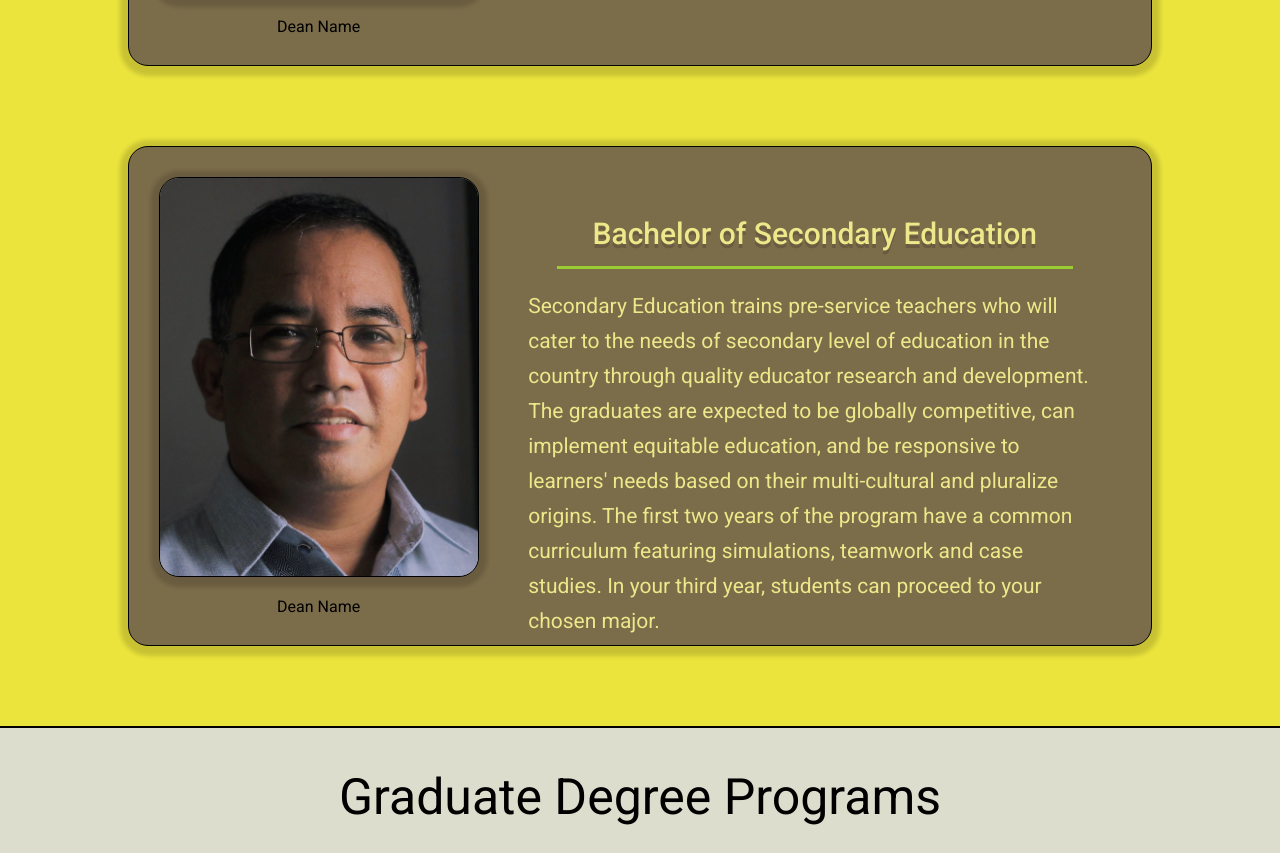
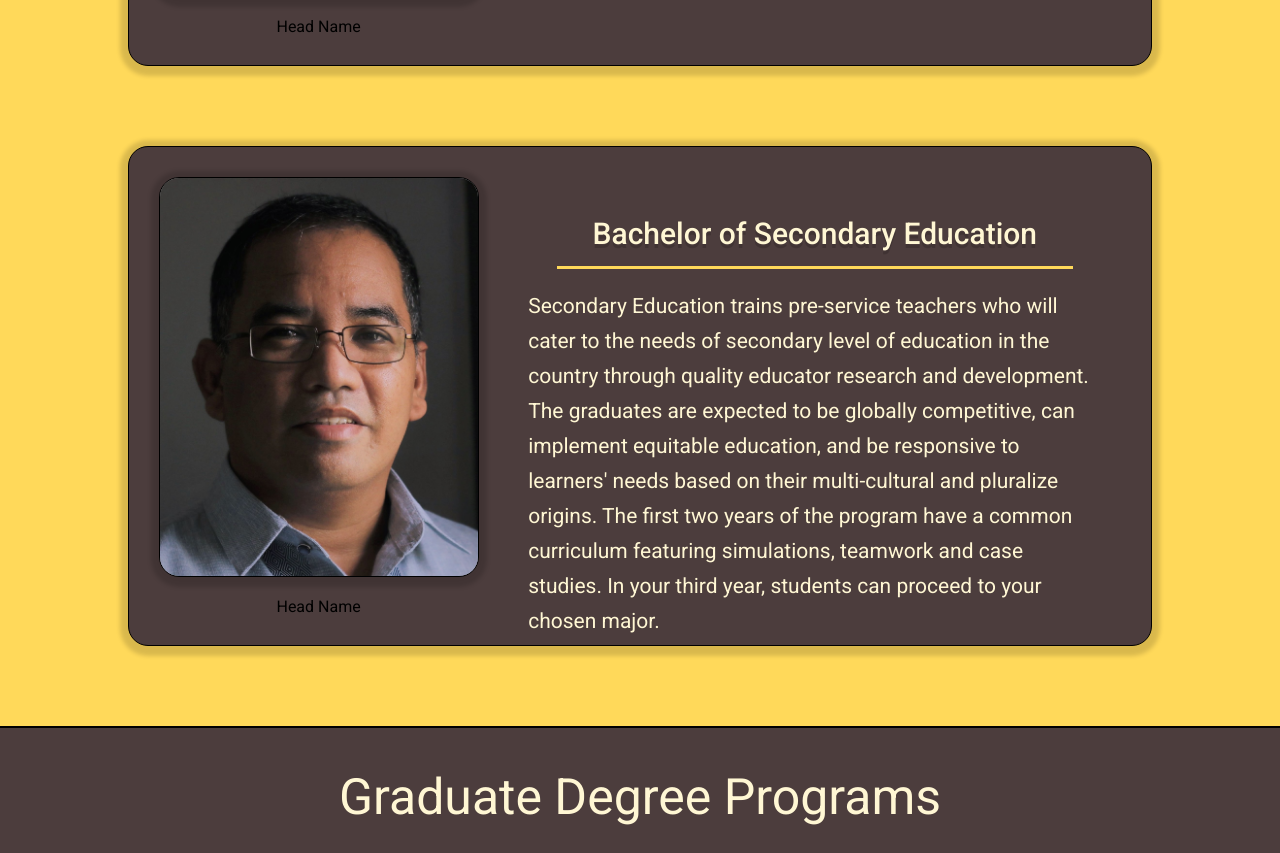
Before and after one commit to Crumunt/final-project-intech, a plain HTML site: page Lorenz INTECH PROJECT/redo/courses-offered.html in a window 1280 px wide. Shown: the part 1947-2800 px from the top of the page. Drawn offline with Linux system fonts and the light colour scheme.

Commit message:
CHANGED STYLES IN COURSES OFFERED SECTION

```diff
--- a/Lorenz INTECH PROJECT/redo/course-offered.css
+++ b/Lorenz INTECH PROJECT/redo/course-offered.css
@@ -1,5 +1,9 @@
 @import url(landing-page.css);
 @import url("https://fonts.googleapis.com/css2?family=Montserrat:wght@500&family=Poppins:wght@300;400;500;600&family=Roboto:wght@300;400;500;700&display=swap");
+
+header {
+    background-image: linear-gradient(to right, #FFD95A, #C07F00);
+}
 
 header nav > a:first-child {
     background-color: rgb(167, 109, 1);
@@ -17,18 +21,23 @@ header nav > a:first-child {
     border-left: 0;
     border-right: 0;
     width: 100%;
-    background-color: #DDDDCD;
+    /* background-color: #DDDDCD; */
+    /* background-color: #FFD95A; */
+    background-color: #4C3D3D;
 }
 
 .bachelor-header p,
 .graduate-header p {
     font-size: 50px;
+    color: #FFF7D4;
 }
 
 .bachelor-courses-container,
 .graduate-courses-container {
     padding-top: 80px;
-    background-color: #ebe43d;
+    /* background-color: #ebe43d; */
+    /* background-color: #C07F00; */
+    /* background-color: #FFD95A; */
 }
 
 /* all course container */
@@ -36,11 +45,20 @@ header nav > a:first-child {
     box-shadow: 0 2px 4px 8px rgba(0, 0, 0, 0.15);
 }
 
-.bachelor-courses-container {
+.bachelor-courses-container,
+.graduate-courses-container {
     display: flex;
     flex-direction: column;
     justify-content: center;
     align-items: center;
+    /* background-image: linear-gradient(to bottom, #FFD95A, #C07F00); */
+    /* background-color: #C07F00; */
+    background-color: #FFD95A;
+}
+
+.bachelor-courses-container .course-container,
+.graduate-courses-container .course-container {
+    background-color: #4C3D3D;
 }
 
 .bachelor-courses-container .course-container {
@@ -52,7 +70,7 @@ header nav > a:first-child {
     border: 1px solid black;
     border-radius: 20px;
     margin-bottom: 80px;
-    background-color: #7b6c4a;
+    /* background-color: #7b6c4a; */
 }
 
 .bachelor-courses-container .course-container .left,
@@ -114,9 +132,12 @@ header nav > a:first-child {
     width: 90%;
     text-align: center;
     font-size: 30px;
-    color: #ede88a;
+    /* color: #ede88a; */
+    /* color: #4C3D3D; */
+    color: #FFF7D4;
     border-bottom: solid;
-    border-color: yellowgreen;
+    /* border-color: yellowgreen; */
+    border-color: #FFD95A;
     text-shadow: 0 4px rgba(0, 0, 0, 0.15);
 }
 
@@ -124,14 +145,12 @@ header nav > a:first-child {
 .graduate-courses-container .course-section .course-container .course-overview {
     font-size: 21px;
     line-height: 35px;
-    color: #ede88a;
+    /* color: #ede88a; */
+    /* color: #4C3D3D; */
+    color: #FFF7D4;
 }
 
 .graduate-courses-container {
-    display: flex;
-    flex-direction: column;
-    /* justify-content: center; */
-    align-items: center;
     gap: 50px;
 }
 
@@ -148,14 +167,13 @@ header nav > a:first-child {
     height: 500px;
     border: 1px solid black;
     border-radius: 30px;
-    background-color: #7b6c4a;
+    /* background-color: #7b6c4a; */
     display: flex;
     flex-direction: column;
     align-items: center;
 }
 
 .graduate-courses-container .course-section .course-container .course-title {
-    width: 90%;
     margin-top: 30px;
     padding-bottom: 10px;
 }
--- a/Lorenz INTECH PROJECT/redo/courses-offered.html
+++ b/Lorenz INTECH PROJECT/redo/courses-offered.html
@@ -33,7 +33,7 @@
               <div class="course-head">
                 <img src="../images/dean image.jpg" alt="" />
               </div>
-              <p>Dean Name</p>
+              <p>Head Name</p>
             </div>
           </div>
           <div class="right">
@@ -58,7 +58,7 @@
               <div class="course-head">
                 <img src="../images/dean image.jpg" alt="" />
               </div>
-              <p>Dean Name</p>
+              <p>Head Name</p>
             </div>
           </div>
           <div class="right">
@@ -82,7 +82,7 @@
               <div class="course-head">
                 <img src="../images/dean image.jpg" alt="" />
               </div>
-              <p>Dean Name</p>
+              <p>Head Name</p>
             </div>
           </div>
           <div class="right">
@@ -107,7 +107,7 @@
               <div class="course-head">
                 <img src="../images/dean image.jpg" alt="" />
               </div>
-              <p>Dean Name</p>
+              <p>Head Name</p>
             </div>
           </div>
           <div class="right">
@@ -136,7 +136,7 @@
           <div class="course-head">
             <img src="../images/dean image.jpg" alt="" />
           </div>
-          <p>Dean Name</p>
+          <p>Head Name</p>
         </div>
         <div class="course-section">
           <div class="course-container">
```
